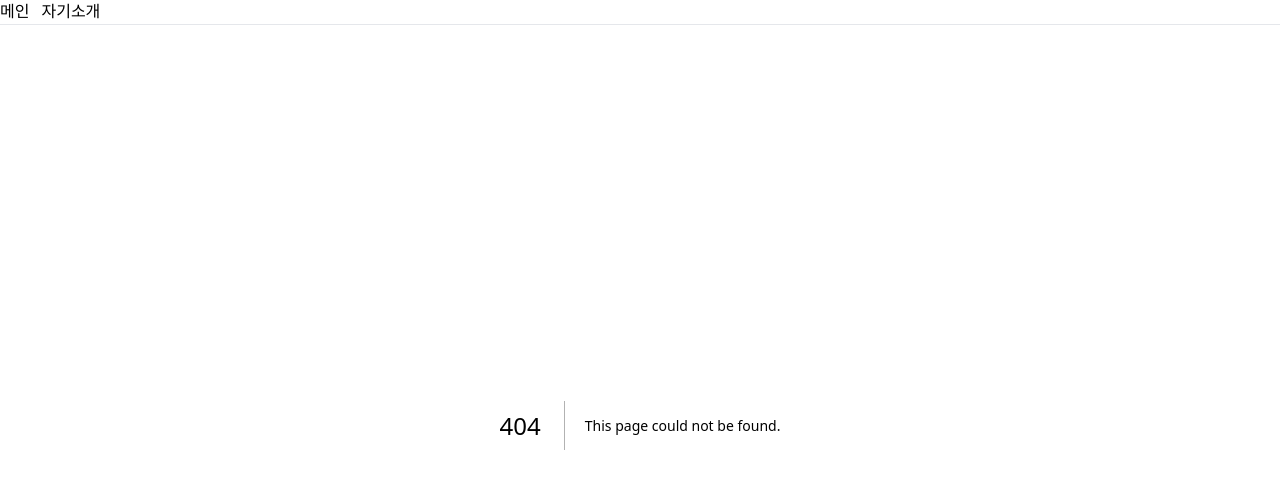
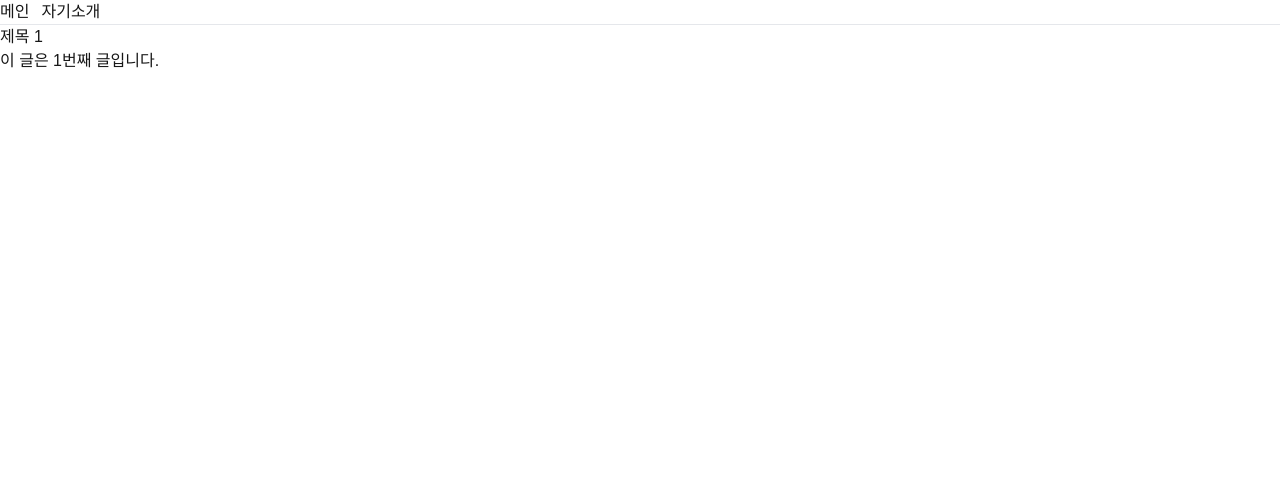
Before and after one commit to CheorHyeon/blog-2024-09-11, a Next.js app: page /posts/1 in a window 1280 px wide. Before the commit this address had no page. Shown: the top 488 px of the page. Built offline with nearby package versions, Linux system fonts and the light colour scheme; a web font is replaced by a local one.

Commit message:
글 상세정보 보기 라우팅 및 페이지

```diff
--- /dev/null
+++ b/src/app/posts/[id]/page.tsx
@@ -0,0 +1,15 @@
+export default function PostPage({ params }: { params: { id: string } }) {
+  const { id } = params;
+
+  const post = {
+    title: `제목 ${id}`,
+    content: `이 글은 ${id}번째 글입니다.`,
+  };
+
+  return (
+    <div>
+      <h1>{post.title}</h1>
+      <p>{post.content}</p>
+    </div>
+  );
+}
```
